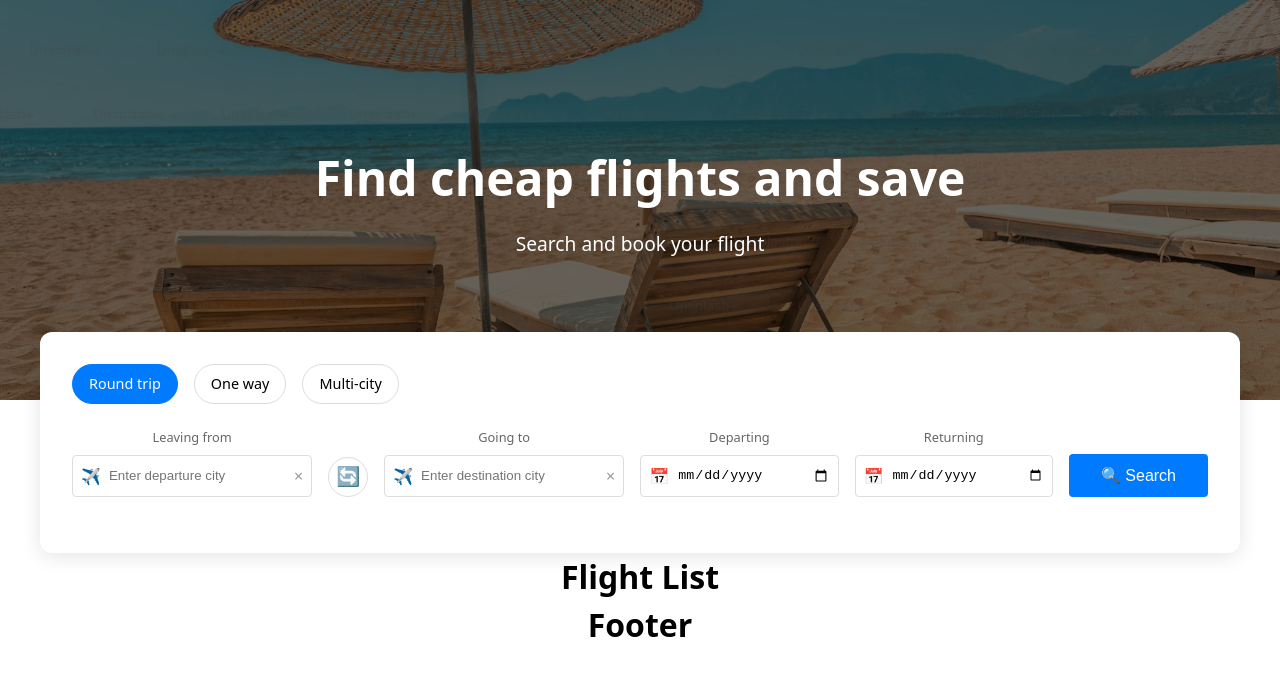
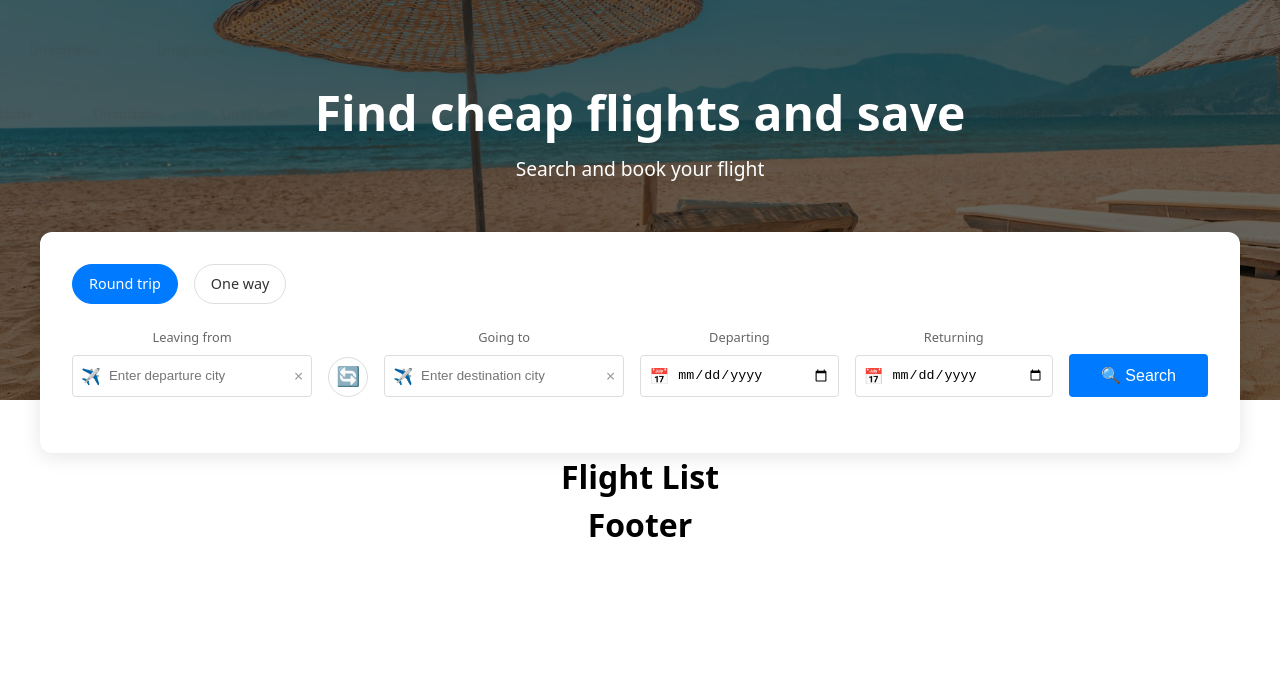
Before and after one commit to HeshamHamshary/FlightHub-Assignment, a React (Vite) app in the folder apps/Frontend/: page / in a window 1280 px wide. Shown: the top 676 px of the page. Built offline with nearby package versions, Linux system fonts and the light colour scheme.

Commit message:
Added active states for trip types + removed multi-city for now

```diff
--- a/apps/Frontend/src/App.css
+++ b/apps/Frontend/src/App.css
@@ -54,6 +54,7 @@ html, body {
   font-weight: bold;
   margin-bottom: 1rem;
   z-index: 2;
+  margin-top: -140px;
   position: relative;
 }
 
@@ -61,6 +62,7 @@ html, body {
   font-size: 1.2rem;
   margin: 0;
   z-index: 2;
+  margin-top: -10px;
   position: relative;
 }
 
@@ -70,7 +72,7 @@ html, body {
   justify-content: center;
   align-items: flex-start;
   padding: 0 2rem;
-  margin-top: -100px;
+  margin-top: -200px;
   position: relative;
   z-index: 10;
 }
@@ -120,6 +122,13 @@ html, body {
   cursor: pointer;
   font-size: 0.9rem;
   background: white;
+  color: #333;
+  transition: all 0.2s ease;
+}
+
+.trip-type:hover {
+  background: #f8f9fa;
+  border-color: #007bff;
 }
 
 .trip-type.active {
@@ -174,6 +183,11 @@ html, body {
   align-items: end;
   margin-bottom: 1.5rem;
   background: white;
+}
+
+/* Adjust grid for one-way trips (without returning field) */
+.search-form.one-way {
+  grid-template-columns: 1fr auto 1fr 1fr auto;
 }
 
 .form-field {
--- a/apps/Frontend/src/components/FlightSearch.tsx
+++ b/apps/Frontend/src/components/FlightSearch.tsx
@@ -1,6 +1,14 @@
-
+import { useState } from 'react'
 
 function FlightSearch() {
+  // State for trip type selection
+  const [selectedTripType, setSelectedTripType] = useState('round-trip')
+
+  // Handle trip type selection
+  const handleTripTypeClick = (tripType: string) => {
+    setSelectedTripType(tripType)
+  }
+
   return (
     <div className="flight-search-container">
       {/* Main search card */}
@@ -8,13 +16,22 @@ function FlightSearch() {
 
         {/* Trip type selection */}
         <div className="trip-type-section">
-          <div className="trip-type active">Round trip</div>
-          <div className="trip-type">One way</div>
-          <div className="trip-type">Multi-city</div>
+          <div
+            className={`trip-type ${selectedTripType === 'round-trip' ? 'active' : ''}`}
+            onClick={() => handleTripTypeClick('round-trip')}
+          >
+            Round trip
+          </div>
+          <div
+            className={`trip-type ${selectedTripType === 'one-way' ? 'active' : ''}`}
+            onClick={() => handleTripTypeClick('one-way')}
+          >
+            One way
+          </div>
         </div>
 
         {/* Flight search form */}
-        <div className="search-form">
+        <div className={`search-form ${selectedTripType === 'one-way' ? 'one-way' : ''}`}>
           {/* From field */}
           <div className="form-field">
             <label>Leaving from</label>
@@ -47,7 +64,8 @@ function FlightSearch() {
             </div>
           </div>
 
-          {/* Return date */}
+          {/* Return date - only show for round trip */}
+          {selectedTripType === 'round-trip' && (
             <div className="form-field">
               <label>Returning</label>
               <div className="input-container">
@@ -55,6 +73,7 @@ function FlightSearch() {
                 <input type="date" />
               </div>
             </div>
+          )}
 
           {/* Search button */}
           <div className="search-button-container">
```
Lines whose indentation alone changed are shown as unchanged.
